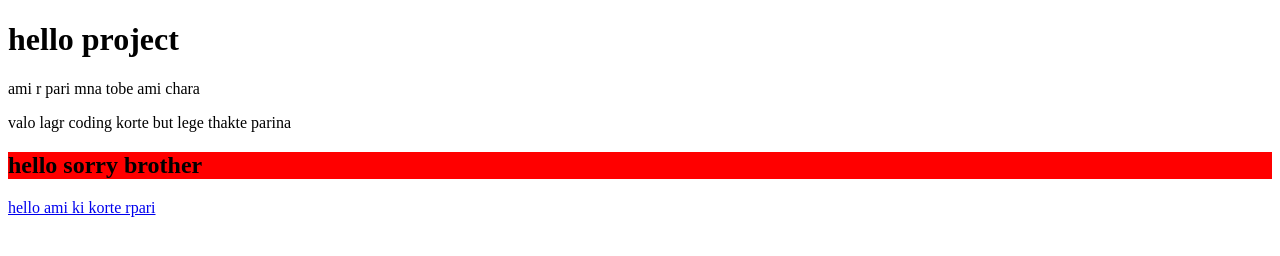
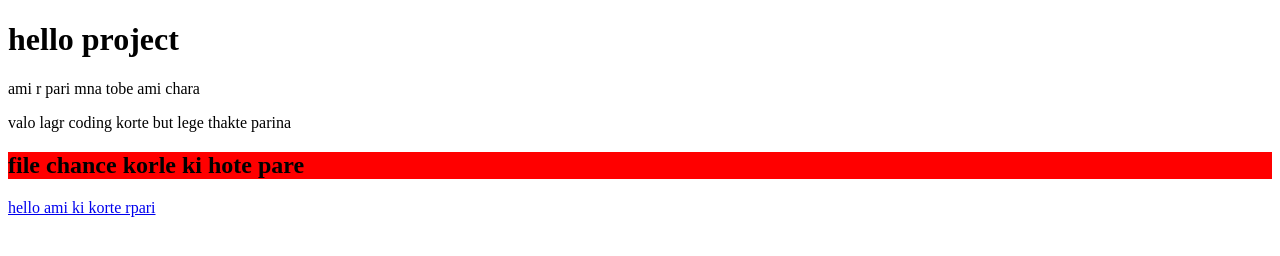
Before and after one commit to alaminakon5859/hello-project, a plain HTML site: page index.html in a window 1280 px wide. Drawn offline with Linux system fonts and the light colour scheme.

```diff
--- a/index.html
+++ b/index.html
@@ -10,7 +10,8 @@
     <h1>hello project</h1>
     <p>ami r pari mna tobe ami chara </p>
     <p>valo lagr coding korte but lege thakte parina </p>
-      <h2>hello sorry brother
+      <h2>file chance korle ki hote pare
+
       </h2>
       <a href="youtube.com">hello ami ki korte rpari </a>
 </body>
```
